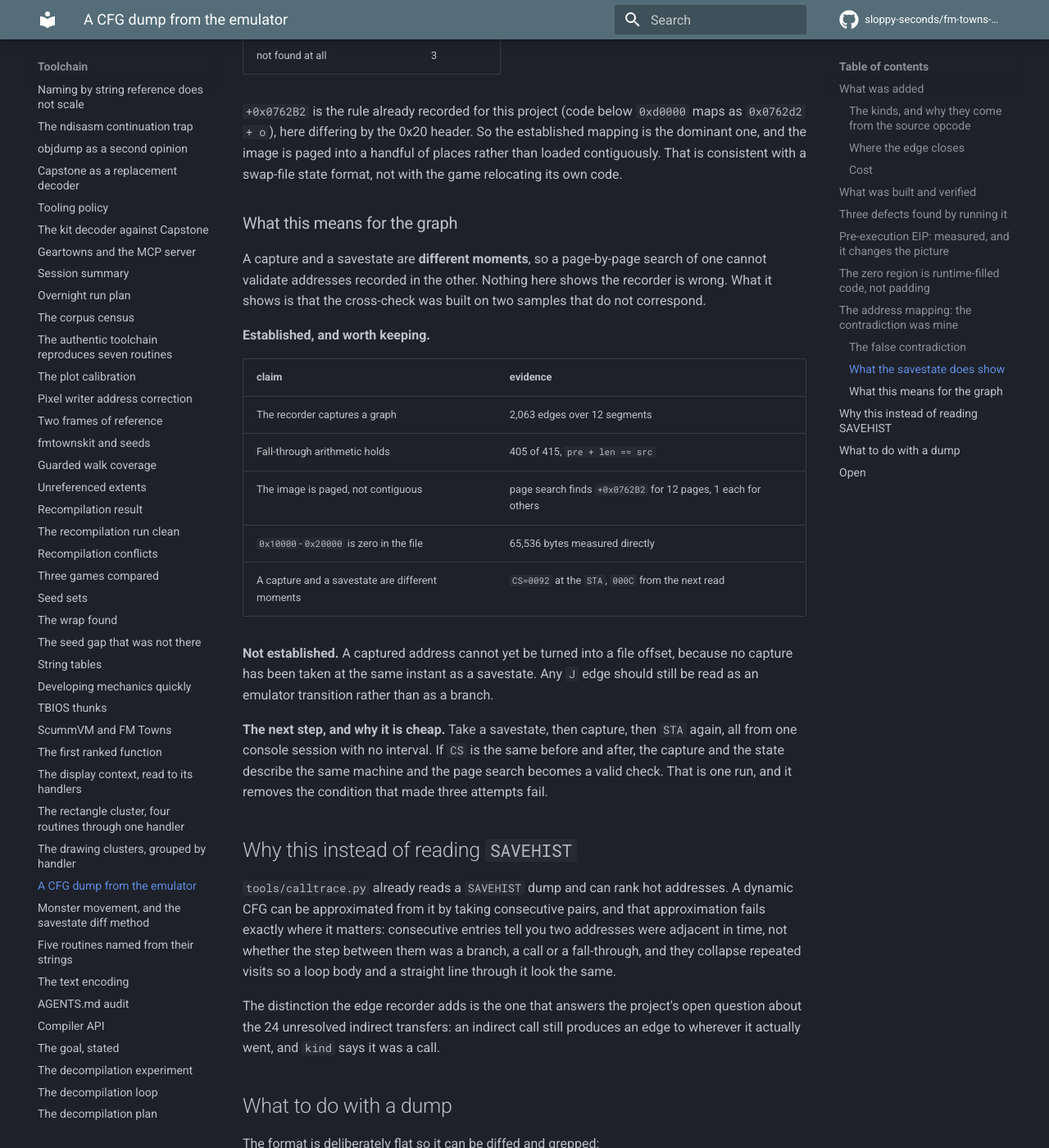
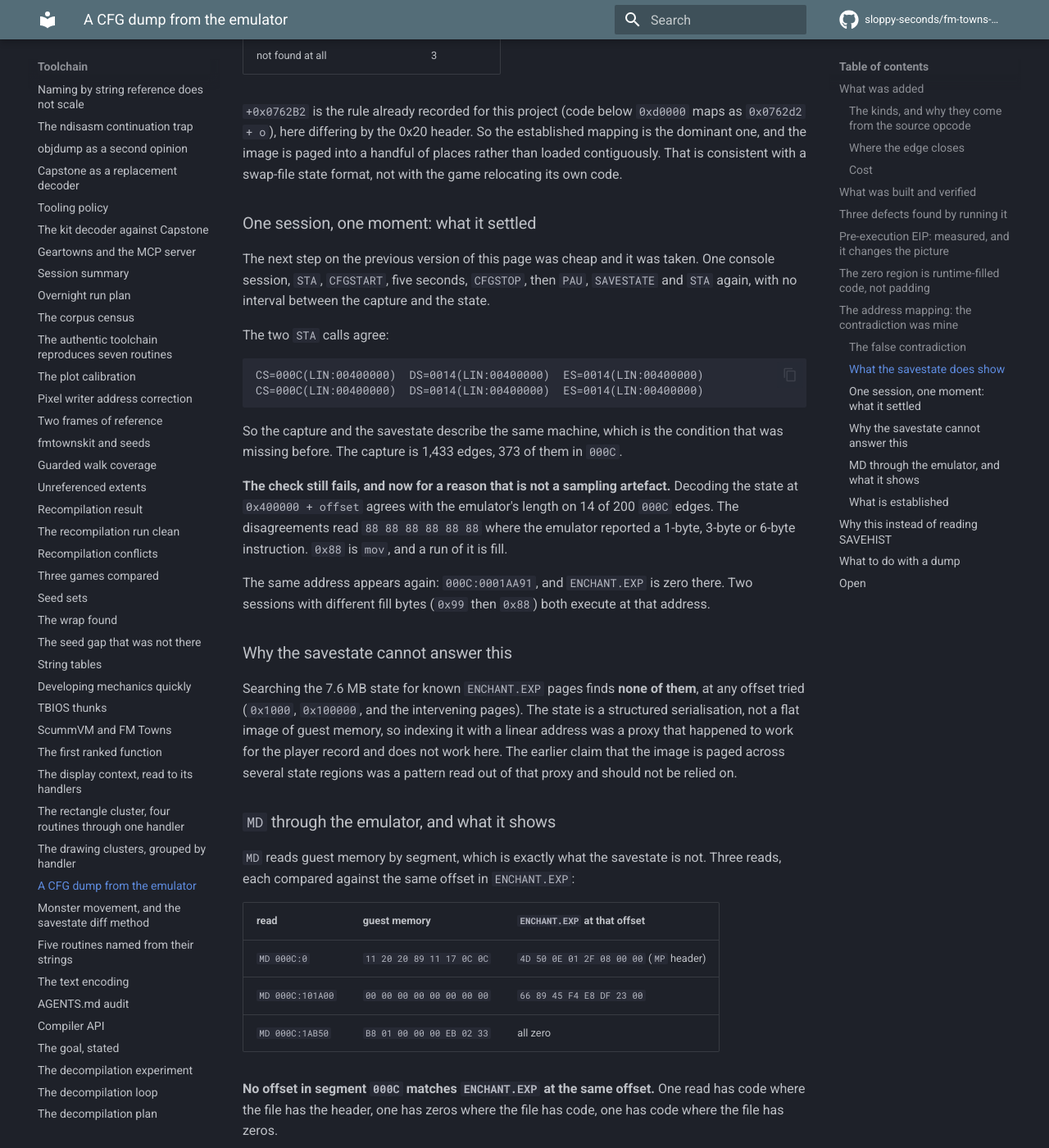
Before and after one commit to sloppy-seconds/fm-towns-ultima, an MkDocs documentation site: the page built from docs/cfg-dump.md, in a window 1280 px wide and 1400 px high, scrolled down 4020 px. Shown: the whole window at 82% size. Built offline with MkDocs 1.6.1 and Material for MkDocs 9.7.7, drawn with Linux system fonts in a browser that asks for light colours; comment, search, counter and statistics services are not loaded; some of the changed text lies outside the part shown.

Commit message:
CFG dump: MD through the emulator shows 000C is not ENCHANT.EXP, in either direction
Took the next step and used MD, which reads guest memory by segment, instead of the savestate, which
does not hold a flat image of guest memory at all.

Three reads, each compared with the same offset in ENCHANT.EXP:

  MD 000C:0       11 20 20 89 11 17 0C 0C   file has the MP header 4D 50 0E 01
  MD 000C:101A00  00 00 00 00 00 00 00 00   file has 66 89 45 F4 E8 DF 23 00
  MD 000C:1AB50   B8 01 00 00 00 EB 02 33   file has all zero

No offset matches in either direction. The relation is not a shift and not a reversal, it is simply
not offset = address for that segment.

The function at 000C:1AB50 is a textbook High C prologue, 55 8B EC 1E 56 57 53, followed by a call.
That seventeen-byte sequence appears in zero of the 140 files on the disc, ENCHANT.EXP included.

Refutes the packing hypothesis. decompilation-experiment.md establishes that MP is the unpacked flat
form and P3 the packed one, so ENCHANT.EXP is not compressed and its bytes should be what runs. They
are not, at these addresses. The zero region at 0x10000-0x20000 is therefore not a decompressor
output area either.

Also records that the savestate route is closed: known image pages are found nowhere in the 7.6 MB
state, so the earlier claim of a paged image was a pattern read out of a proxy that does not hold.

Next measurement named and it needs no new tooling: identify which executable is actually loaded by
reading the DOS file table through MD at DS.

````diff
--- a/docs/cfg-dump.md
+++ b/docs/cfg-dump.md
@@ -151,30 +151,83 @@ one:
 the image is paged into a handful of places rather than loaded contiguously. That is consistent with a
 swap-file state format, not with the game relocating its own code.
 
-### What this means for the graph
+### One session, one moment: what it settled
 
-A capture and a savestate are **different moments**, so a page-by-page search of one cannot validate
-addresses recorded in the other. Nothing here shows the recorder is wrong. What it shows is that the
-cross-check was built on two samples that do not correspond.
+The next step on the previous version of this page was cheap and it was taken. One console session,
+`STA`, `CFGSTART`, five seconds, `CFGSTOP`, then `PAU`, `SAVESTATE` and `STA` again, with no interval
+between the capture and the state.
 
-**Established, and worth keeping.**
+The two `STA` calls agree:
+
+```
+CS=000C(LIN:00400000)  DS=0014(LIN:00400000)  ES=0014(LIN:00400000)
+CS=000C(LIN:00400000)  DS=0014(LIN:00400000)  ES=0014(LIN:00400000)
+```
+
+So the capture and the savestate describe the same machine, which is the condition that was missing
+before. The capture is 1,433 edges, 373 of them in `000C`.
+
+**The check still fails, and now for a reason that is not a sampling artefact.** Decoding the state at
+`0x400000 + offset` agrees with the emulator's length on 14 of 200 `000C` edges. The disagreements read
+`88 88 88 88 88 88` where the emulator reported a 1-byte, 3-byte or 6-byte instruction. `0x88` is
+`mov`, and a run of it is fill.
+
+The same address appears again: `000C:0001AA91`, and `ENCHANT.EXP` is zero there. Two sessions with
+different fill bytes (`0x99` then `0x88`) both execute at that address.
+
+### Why the savestate cannot answer this
+
+Searching the 7.6 MB state for known `ENCHANT.EXP` pages finds **none of them**, at any offset tried
+(`0x1000`, `0x100000`, and the intervening pages). The state is a structured serialisation, not a flat
+image of guest memory, so indexing it with a linear address was a proxy that happened to work for the
+player record and does not work here. The earlier claim that the image is paged across several state
+regions was a pattern read out of that proxy and should not be relied on.
+
+### `MD` through the emulator, and what it shows
+
+`MD` reads guest memory by segment, which is exactly what the savestate is not. Three reads, each
+compared against the same offset in `ENCHANT.EXP`:
+
+| read | guest memory | `ENCHANT.EXP` at that offset |
+|---|---|---|
+| `MD 000C:0` | `11 20 20 89 11 17 0C 0C` | `4D 50 0E 01 2F 08 00 00` (`MP` header) |
+| `MD 000C:101A00` | `00 00 00 00 00 00 00 00` | `66 89 45 F4 E8 DF 23 00` |
+| `MD 000C:1AB50` | `B8 01 00 00 00 EB 02 33` | all zero |
+
+**No offset in segment `000C` matches `ENCHANT.EXP` at the same offset.** One read has code where the
+file has the header, one has zeros where the file has code, one has code where the file has zeros.
+
+So `CS 000C` with base `0x400000` is **not a view of `ENCHANT.EXP` at offset = address**, in either
+direction. The correspondence is neither shifted nor reversed; it is simply not that relation.
+
+**The function at `000C:1AB50` is not on the disc.** `MD` shows a textbook High C prologue there,
+`55 8B EC 1E 56 57 53` (`push ebp; mov ebp,esp; push ds; push esi; push edi; push ebx`), followed by
+a call. That 17-byte sequence appears in **0 of the 140 files** on the disc, `ENCHANT.EXP` included.
+
+**One hypothesis is refuted.** `docs/decompilation-experiment.md` establishes that `MP` is the
+*unpacked* flat form and `P3` the packed one, so `ENCHANT.EXP` is not compressed and the running code
+should be its own bytes. It is not, at these addresses. So the explanation is not packing, and the
+region at `0x10000` to `0x20000` being zero in the file is not explained by a decompressor writing
+there.
+
+### What is established
 
 | claim | evidence |
 |---|---|
-| The recorder captures a graph | 2,063 edges over 12 segments |
+| The recorder captures a graph | 1,433 edges, 12 segments, one session |
+| Capture and state describe one machine | `CS` identical before and after |
 | Fall-through arithmetic holds | 405 of 415, `pre + len == src` |
-| The image is paged, not contiguous | page search finds `+0x0762B2` for 12 pages, 1 each for others |
-| `0x10000`-`0x20000` is zero in the file | 65,536 bytes measured directly |
-| A capture and a savestate are different moments | `CS=0092` at the `STA`, `000C` from the next read |
+| The savestate is not a guest memory image | image pages not present at any offset tried |
+| `000C` is not `ENCHANT.EXP` at offset = address | three `MD` reads, none matching, both directions |
+| Code executes that is on no disc file | `000C:1AB50` prologue, 0 of 140 files |
 
-**Not established.** A captured address cannot yet be turned into a file offset, because no capture has
-been taken at the same instant as a savestate. Any `J` edge should still be read as an emulator
-transition rather than as a branch.
+**Not established.** A captured address cannot be turned into a file offset. A `J` edge is an
+emulator transition, not a proven branch.
 
-**The next step, and why it is cheap.** Take a savestate, then capture, then `STA` again, all from one
-console session with no interval. If `CS` is the same before and after, the capture and the state
-describe the same machine and the page search becomes a valid check. That is one run, and it removes
-the condition that made three attempts fail.
+**The question this actually leaves.** `CS 000C` is executing a High C program that is not the one on
+the disc. That is either a different executable entirely, or `ENCHANT.EXP` is not what the running game
+was launched from. Checking which executable is loaded, by reading the DOS file table through `MD` at
+`DS`, is the next measurement and it needs no new tooling.
 
 ## Why this instead of reading `SAVEHIST`
 
````
